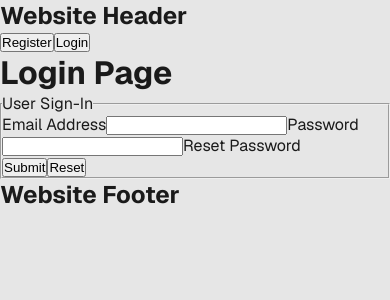
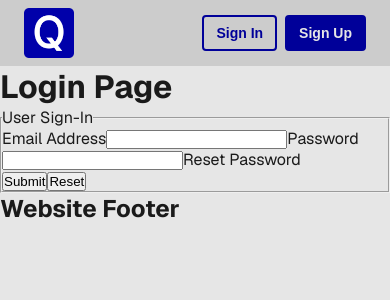
Before and after one commit to nathanEvrardDaCunha/quickTasks_front, a React (Vite) app: page /login in a window 390 px wide. Shown: the top 300 px of the page. Built offline with nearby package versions, Linux system fonts and the light colour scheme.

Commit message:
css(core): stylize website header to make it responsive

```diff
--- a/index.html
+++ b/index.html
@@ -77,6 +77,6 @@
         <script type="module" src="/src/main.tsx" defer></script>
     </head>
     <body>
-        <div id="root"></div>
+        <div id="root" class="container"></div>
     </body>
 </html>
--- a/src/assets/_variables.scss
+++ b/src/assets/_variables.scss
@@ -134,8 +134,8 @@ $border-radius-16: 16px;
 
 // === ANIMATION === //
 
-$transition-base: all 0.3s ease-in-out;
-$transition-quick: all 0.15s ease-in-out;
+$transition-base: all 0.3s;
+$transition-quick: all 0.15s;
 
 // === SHADOW === //
 
--- a/src/assets/main.scss
+++ b/src/assets/main.scss
@@ -88,3 +88,8 @@ body {
     color: var(--color-light-neutral-10);
     transition: variables.$transition-base;
 }
+
+.container {
+    display: flex;
+    flex-direction: column;
+}
--- /dev/null
+++ b/src/components/ui/Button.tsx
@@ -0,0 +1,36 @@
+import type { JSX } from 'react';
+import './button.scss';
+
+interface ButtonProps {
+    type: 'button';
+    variant: 'default' | 'outline';
+    children: string;
+    handleOnClick?: any;
+}
+
+// Add Icon to button ?
+
+export default function Button({
+    type,
+    variant,
+    children,
+    handleOnClick,
+}: ButtonProps): JSX.Element {
+    if (variant === 'outline') {
+        return (
+            <button
+                type={type}
+                className="button--outline"
+                onClick={handleOnClick}
+            >
+                {children}
+            </button>
+        );
+    }
+
+    return (
+        <button type={type} className="button" onClick={handleOnClick}>
+            {children}
+        </button>
+    );
+}
--- /dev/null
+++ b/src/components/ui/button.scss
@@ -0,0 +1,86 @@
+// === EXTERNAL === //
+
+@use '../../assets/variables';
+@use '../../assets/reset';
+
+// === LOCAL-VARIABLE === //
+
+$cursor-base: pointer;
+$transform-scale-base: scale(1);
+$transform-scale-active-90: scale(0.9);
+$transform-scale-active-80: scale(0.8);
+
+// === BUTTON === //
+
+@mixin buttonBase {
+    transition: variables.$transition-quick;
+    transform: $transform-scale-base;
+    width: fit-content;
+    padding-inline: variables.$spacing-12;
+    padding-block: variables.$spacing-8;
+    border-radius: variables.$spacing-4;
+    font-size: variables.$font-size-small;
+    font-weight: variables.$font-weight-700;
+    &:hover,
+    &:focus {
+        cursor: $cursor-base;
+        transform: $transform-scale-active-90;
+    }
+    &:active {
+        transform: $transform-scale-active-80;
+    }
+}
+
+@mixin buttonFull($color, $text-color) {
+    border: 2px solid $color;
+    background-color: $color;
+    color: $text-color;
+    &:hover,
+    &:focus {
+        background-color: transparent;
+        color: $color;
+    }
+    &:disabled {
+        background-color: var(--color-light-neutral-10);
+        color: var(--color-light-neutral-90);
+        border: 2px solid var(--color-light-neutral-10);
+        transform: $transform-scale-base;
+        cursor: default;
+    }
+}
+
+@mixin buttonOutline($color, $text-color) {
+    @include buttonFull($color, $text-color);
+    background-color: transparent;
+    color: $color;
+    &:hover,
+    &:focus {
+        background-color: $color;
+        color: $text-color;
+    }
+    &:disabled {
+        background-color: transparent;
+        color: var(--color-light-neutral-10);
+        border: 2px solid var(--color-light-neutral-10);
+        transform: $transform-scale-base;
+        cursor: default;
+    }
+}
+
+.button {
+    @include buttonBase();
+
+    @include buttonFull(
+        var(--color-light-accent-30),
+        var(--color-light-neutral-90)
+    );
+}
+
+.button--outline {
+    @include buttonBase();
+
+    @include buttonOutline(
+        var(--color-light-accent-30),
+        var(--color-light-neutral-90)
+    );
+}
--- a/src/layouts/Footer.tsx
+++ b/src/layouts/Footer.tsx
@@ -1,6 +1,8 @@
+import './footer.scss';
+
 export function Footer() {
     return (
-        <footer>
+        <footer className="container__footer">
             <h2>Website Footer</h2>
         </footer>
     );
--- a/src/layouts/Header.tsx
+++ b/src/layouts/Header.tsx
@@ -3,6 +3,8 @@ import { useEffect, useState } from 'react';
 import { Link, useNavigate } from 'react-router-dom';
 import type { CreateTaskError } from '../features/today/types/typeCreateTask';
 import { apiClient } from '../hooks/ApiClient';
+import './header.scss';
+import Button from '../components/ui/Button';
 
 export function Header() {
     const [accessToken, setAccessToken] = useState<string | null>(null);
@@ -31,28 +33,56 @@ export function Header() {
     }
 
     return (
-        <header>
-            <h2>Website Header</h2>
+        <header className="container__header">
+            <Link to={'/'}>
+                <img
+                    src="/src/assets/favicon_io/android-chrome-192x192.png"
+                    srcSet="/src/assets/favicon_io/android-chrome-192x192.png, /src/assets/favicon_io/android-chrome-512x512.png 2x"
+                    alt="QuickTask Business Icon"
+                    className="header__icon"
+                />
+            </Link>
+
             {accessToken === null ? (
-                <section>
-                    <Link to={'/register'}>
-                        <button type="button">Register</button>
-                    </Link>
-
-                    <Link to={'/login'}>
-                        <button type="button">Login</button>
-                    </Link>
-                </section>
+                <nav className="header__navigation">
+                    <ul className="navigation__list">
+                        <li>
+                            <Link to={'/login'}>
+                                <Button type={'button'} variant={'outline'}>
+                                    Sign In
+                                </Button>
+                            </Link>
+                        </li>
+                        <li>
+                            <Link to={'/register'}>
+                                <Button type={'button'} variant={'default'}>
+                                    Sign Up
+                                </Button>
+                            </Link>
+                        </li>
+                    </ul>
+                </nav>
             ) : (
-                <section>
-                    <Link to={'/user'}>
-                        <button type="button">Account</button>
-                    </Link>
-
-                    <button type="button" onClick={handleOnLogoutClick}>
-                        Logout
-                    </button>
-                </section>
+                <nav className="header__navigation">
+                    <ul className="navigation__list">
+                        <li>
+                            <Button
+                                type={'button'}
+                                variant={'outline'}
+                                handleOnClick={handleOnLogoutClick}
+                            >
+                                Sign Out
+                            </Button>
+                        </li>
+                        <li>
+                            <Link to={'/user'}>
+                                <Button type={'button'} variant={'default'}>
+                                    Account
+                                </Button>
+                            </Link>
+                        </li>
+                    </ul>
+                </nav>
             )}
         </header>
     );
--- /dev/null
+++ b/src/layouts/footer.scss
@@ -0,0 +1,11 @@
+// === EXTERNAL === //
+
+@use '../assets/variables';
+@use '../assets/reset';
+
+// === DEFAULT-THEME === //
+
+.container__footer {
+    display: flex;
+    flex-direction: column;
+}
--- /dev/null
+++ b/src/layouts/header.scss
@@ -0,0 +1,50 @@
+// === EXTERNAL === //
+
+@use '../assets/variables';
+@use '../assets/reset';
+
+// === LOCAL-VARIABLE === //
+
+$cursor-base: pointer;
+$transform-scale-base: scale(1);
+$transform-scale-active-90: scale(0.9);
+$transform-scale-active-80: scale(0.8);
+
+// === DEFAULT-THEME === //
+
+.container__header {
+    display: flex;
+    flex-direction: row;
+    justify-content: space-between;
+    background-color: var(--color-light-neutral-80);
+    padding-inline: variables.$spacing-24;
+    padding-block: variables.$spacing-8;
+}
+
+.header__icon {
+    transition: variables.$transition-quick;
+    transform: $transform-scale-base;
+    width: 50px;
+    height: 50px;
+
+    &:hover,
+    &:focus {
+        cursor: $cursor-base;
+        transform: $transform-scale-active-90;
+    }
+    &:active {
+        transform: $transform-scale-active-80;
+    }
+}
+
+.header__navigation {
+    display: flex;
+    flex-direction: row;
+}
+
+.navigation__list {
+    display: flex;
+    flex-direction: row;
+    align-items: center;
+    gap: variables.$spacing-8;
+}
```
Also changed, not shown: src/assets/svg/android-chrome-192x192.svg (added), src/assets/svg/android-chrome-512x512.svg (added).
